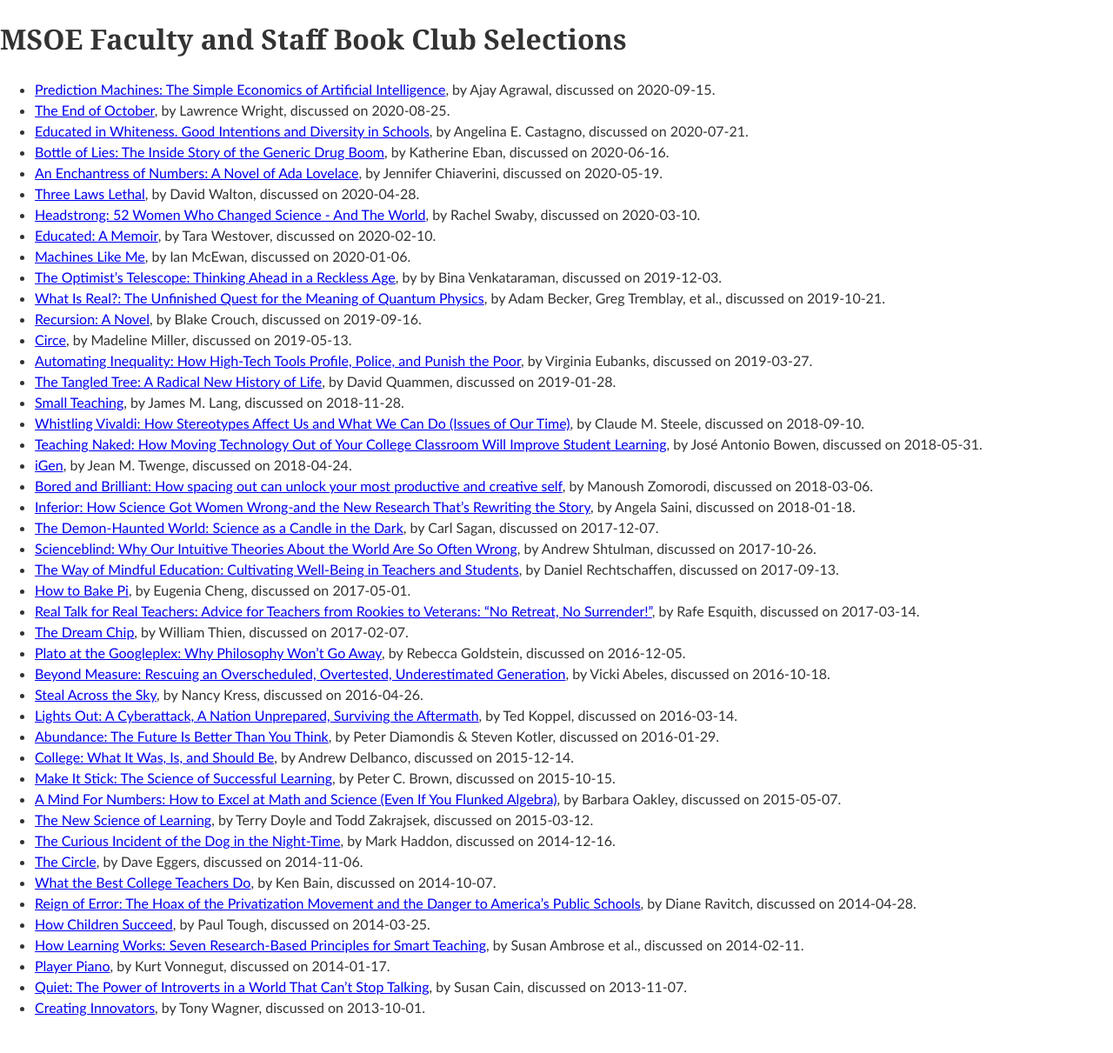
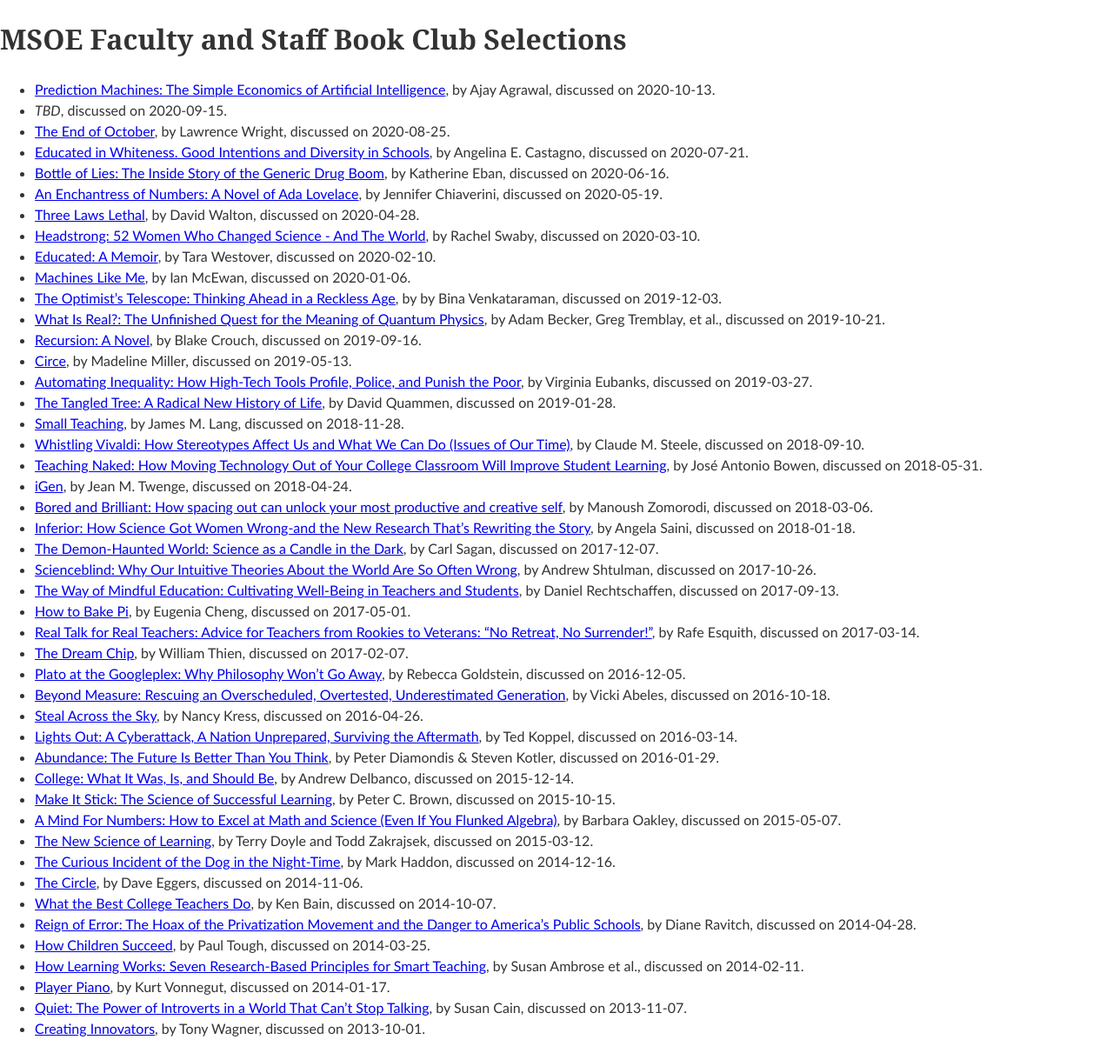
Before and after one commit to edurant/edurant.github.io, a Jekyll site: the page built from misc/bookClub.md, in a window 1280 px wide. Shown: the whole page at 87% size. Built offline with Jekyll 4.4.1, drawn with Linux system fonts in a browser that asks for light colours; our own code applies the rules of GitHub Pages for plain Markdown files; before the commit the page ends 1187 px from its top, so only the background shows below that.

Commit message:
MSOE book club September/October update

```diff
--- a/misc/bookClub.md
+++ b/misc/bookClub.md
@@ -1,9 +1,10 @@
 ---
 title: "MSOE Faculty and Staff Book Club Selections"
-date: 2020-06-17 07:44:30 -0600
+date: 2020-08-27 15:05:30 -0600
 ---
 
-* [Prediction Machines: The Simple Economics of Artificial Intelligence](https://www.amazon.com/dp/1633695670), by Ajay Agrawal, discussed on 2020-09-15.
+* [Prediction Machines: The Simple Economics of Artificial Intelligence](https://www.amazon.com/dp/1633695670), by Ajay Agrawal, discussed on 2020-10-13.
+* *TBD*, discussed on 2020-09-15.
 * [The End of October](https://www.amazon.com/dp/B07WKJSP4J), by Lawrence Wright, discussed on 2020-08-25.
 * [Educated in Whiteness. Good Intentions and Diversity in Schools](https://manifold.umn.edu/projects/educated-in-whiteness), by Angelina E. Castagno, discussed on 2020-07-21.
 * [Bottle of Lies: The Inside Story of the Generic Drug Boom](https://www.amazon.com/dp/B086JWVLTB), by Katherine Eban, discussed on 2020-06-16.
```
